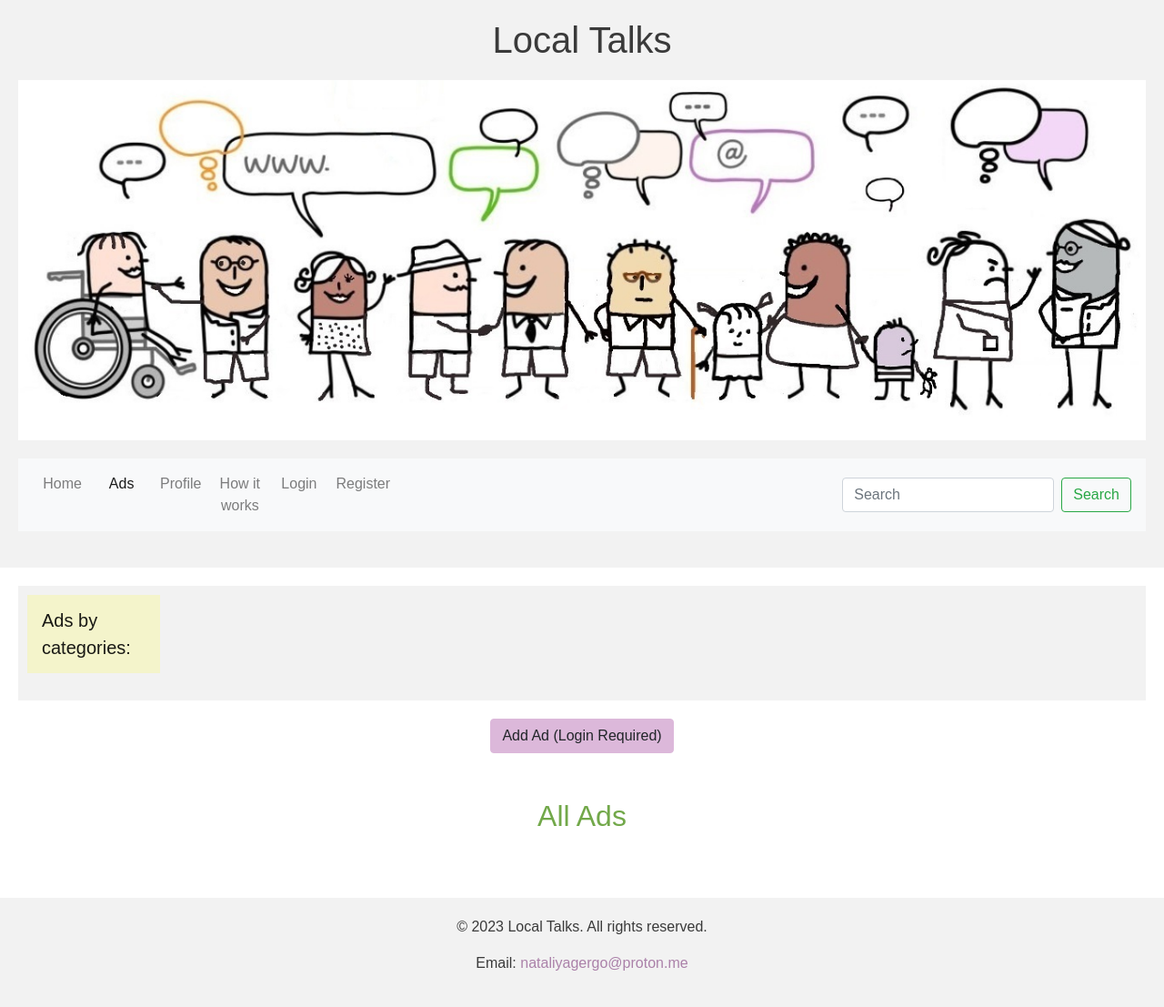
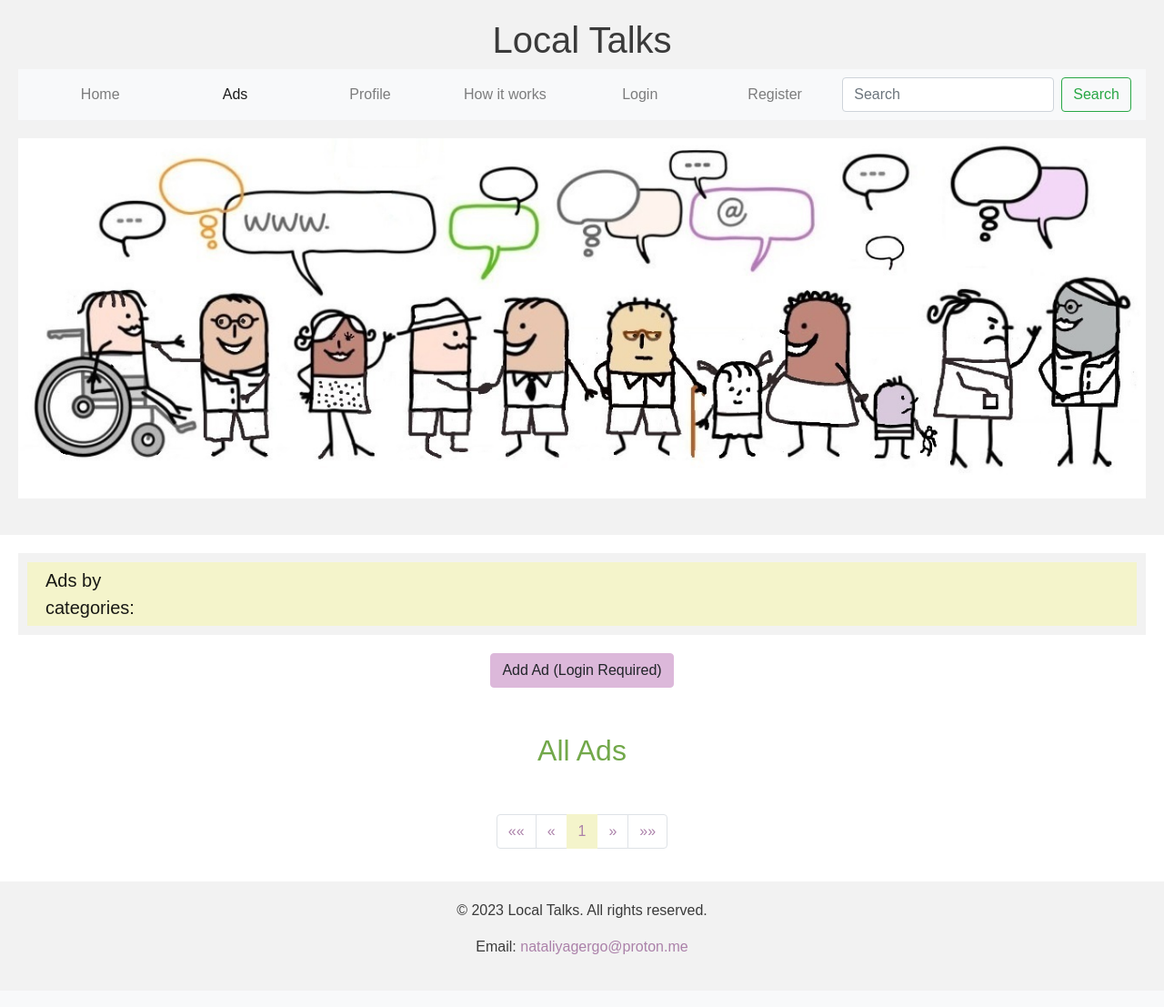
Before and after one commit to 1101712/Local-Talks, a Django app: page /ads/ in a window 1280 px wide. Shown: the whole page at 91% size. After the commit the page ends 1049 px from the top, so only its background shows below. Run offline with Django 4.2, Linux system fonts and the light colour scheme; data that the repository does not hold is empty; some libraries are stand-ins or nearby versions.

Commit message:
Improve UI with CSS adjustments, add pagination, and modify base.html:
- Improve category panel appearance with minor CSS adjustments.
- Implement pagination in the template using Bootstrap.
- Customize the pagination styles including the active page background color.
- Move the navigation panel above the main image in base.html.

```diff
--- a/localtalks/localtalks/static/localtalks/css/styles.css
+++ b/localtalks/localtalks/static/localtalks/css/styles.css
@@ -28,11 +28,6 @@ header {
 .header h1 {
     margin: 0;
     font-size: 2.5em;
-}
-
-/* Навигация */
-.navbar {
-    margin-bottom: 20px;
 }
 
 /* Основной контент */
@@ -132,6 +127,11 @@ footer {
     gap: 15px;
 }
 
+.category-nav {
+    width: 100%;  /* Указываем, что nav должен занимать всю ширину его родителя */
+    margin: 0;  /* Убираем поля */
+    padding: 0;  /* Убираем внутренние отступы */
+}
 .category-navbar a {
     text-decoration: none;
     color: #3a3a3a;
@@ -147,6 +147,7 @@ footer {
 .category-margin {
     margin-bottom: 20px;
 }
+
 .small-profile-picture {
     width: 20px;
     height: 20px;
@@ -294,3 +295,19 @@ footer {
     text-align: center;
     margin-bottom: 10px;
 }
+.navbar-brand {
+    margin-left: 20px;
+}
+
+#navbarCategory {
+    display: flex;
+}
+
+.navbar-nav {
+    flex-grow: 1;
+}
+
+.page-item.active .page-link {
+    background-color: #f4f4cb !important;
+    border-color: #f4f4cb !important;
+}
--- a/localtalks/talks/templates/talks/ad/ad_list.html
+++ b/localtalks/talks/templates/talks/ad/ad_list.html
@@ -33,6 +33,35 @@
 
         {% include '_ad_list.html' %}
 
+        <nav aria-label="Page navigation example">
+            <ul class="pagination">
+                <li class="page-item {% if not page_obj.has_previous %}disabled{% endif %}">
+                    <a class="page-link" href="?page=1" aria-label="Previous">
+                        <span class="custom-color" aria-hidden="true">&laquo;&laquo;</span>
+                    </a>
+                </li>
+                <li class="page-item {% if not page_obj.has_previous %}disabled{% endif %}">
+                    <a class="page-link" href="?page={% if page_obj.has_previous %}{{ page_obj.previous_page_number }}{% else %}1{% endif %}" aria-label="Previous">
+                        <span class="custom-color" aria-hidden="true">&laquo;</span>
+                    </a>
+                </li>
+                {% for i in page_obj.paginator.page_range %}
+                    <li class="page-item {% if page_obj.number == i %}active{% endif %}">
+                        <a class="page-link custom-color" href="?page={{ i }}">{{ i }}</a>
+                    </li>
+                {% endfor %}
+                <li class="page-item {% if not page_obj.has_next or page_obj.number == page_obj.paginator.num_pages %}disabled{% endif %}">
+                    <a class="page-link" href="?page={% if page_obj.has_next %}{{ page_obj.next_page_number }}{% else %}{{ page_obj.paginator.num_pages }}{% endif %}" aria-label="Next">
+                        <span class="custom-color" aria-hidden="true">&raquo;</span>
+                    </a>
+                </li>
+                <li class="page-item {% if not page_obj.has_next or page_obj.number == page_obj.paginator.num_pages %}disabled{% endif %}">
+                    <a class="page-link" href="?page={{ page_obj.paginator.num_pages }}" aria-label="Last">
+                        <span class="custom-color" aria-hidden="true">&raquo;&raquo;</span>
+                    </a>
+                </li>
+            </ul>
+        </nav>
     </div>
 </div>
 {% endblock %}
--- a/localtalks/talks/templates/talks/base.html
+++ b/localtalks/talks/templates/talks/base.html
@@ -14,7 +14,6 @@
 <body>
     <header>
         <h1>Local Talks</h1>
-        <img class="logo-image" src="{% static 'localtalks/images/local1.jpg' %}" alt="Schematic illustrations of people of different ages and moods with distinctly expressed individuality. Characters with different skin shades are depicted, as well as a character in a wheelchair and a person with a walking stick, emphasizing the importance of every person.">
 
         <nav class="navbar navbar-expand-lg navbar-light bg-light">
             <button class="navbar-toggler" type="button" data-toggle="collapse" data-target="#navbarNav" aria-controls="navbarNav" aria-expanded="false" aria-label="Toggle navigation">
@@ -55,8 +54,8 @@
                     <button class="btn btn-outline-success my-2 my-sm-0" type="submit">Search</button>
                 </form>
             </div>
-    </nav>
-
+        </nav>
+        <img class="logo-image" src="{% static 'localtalks/images/local1.jpg' %}" alt="Schematic illustrations of people of different ages and moods with distinctly expressed individuality. Characters with different skin shades are depicted, as well as a character in a wheelchair and a person with a walking stick, emphasizing the importance of every person.">
     </header>
     <main>
         {% if messages %}
--- a/localtalks/talks/views.py
+++ b/localtalks/talks/views.py
@@ -14,7 +14,7 @@ from django.db.models import Q
 from django.contrib import messages
 from django.core.files import File
 from django.conf import settings
-
+from django.core.paginator import Paginator, EmptyPage, PageNotAnInteger
 
 class RegisterView(CreateView):
     form_class = ExtendedUserCreationForm
@@ -49,11 +49,29 @@ class AdListView(ListView):
     model = Ad
     template_name = 'talks/ad/ad_list.html'
     context_object_name = 'ads'
-    paginate_by = 5
+    paginate_by = 6
 
     def get_context_data(self, **kwargs):
         context = super().get_context_data(**kwargs)
         context['categories'] = Category.objects.all()
+
+        paginator = Paginator(self.get_queryset(), self.paginate_by)
+        page = self.request.GET.get('page', 1)
+
+        try:
+            page = max(1, int(page))
+        except ValueError:
+            page = 1
+
+        try:
+            ads = paginator.page(page)
+        except PageNotAnInteger:
+            ads = paginator.page(1)
+        except EmptyPage:
+            ads = paginator.page(paginator.num_pages)
+
+        context['ads'] = ads
+        print(f"Current page: {page}, Total pages: {paginator.num_pages}")  # For debugging
         return context
 
     def get_queryset(self):
@@ -123,7 +141,7 @@ class HomeView(ListView):
     model = Ad
     template_name = 'talks/home.html'
     context_object_name = 'latest_ads'
-    queryset = Ad.objects.all().order_by('-date_posted')[:5]
+    queryset = Ad.objects.all().order_by('-date_posted')[:6]
 
     def get_context_data(self, **kwargs):
         context = super().get_context_data(**kwargs)
```
Also changed, not shown: localtalks/media/ads_images/Happy_birthday.jpg (added), localtalks/media/ads_images/Picture.jpg (added), localtalks/media/ads_images/dog.jpg (added), localtalks/media/profile_pictures/E8bw.jpg (added), 1 other file.
